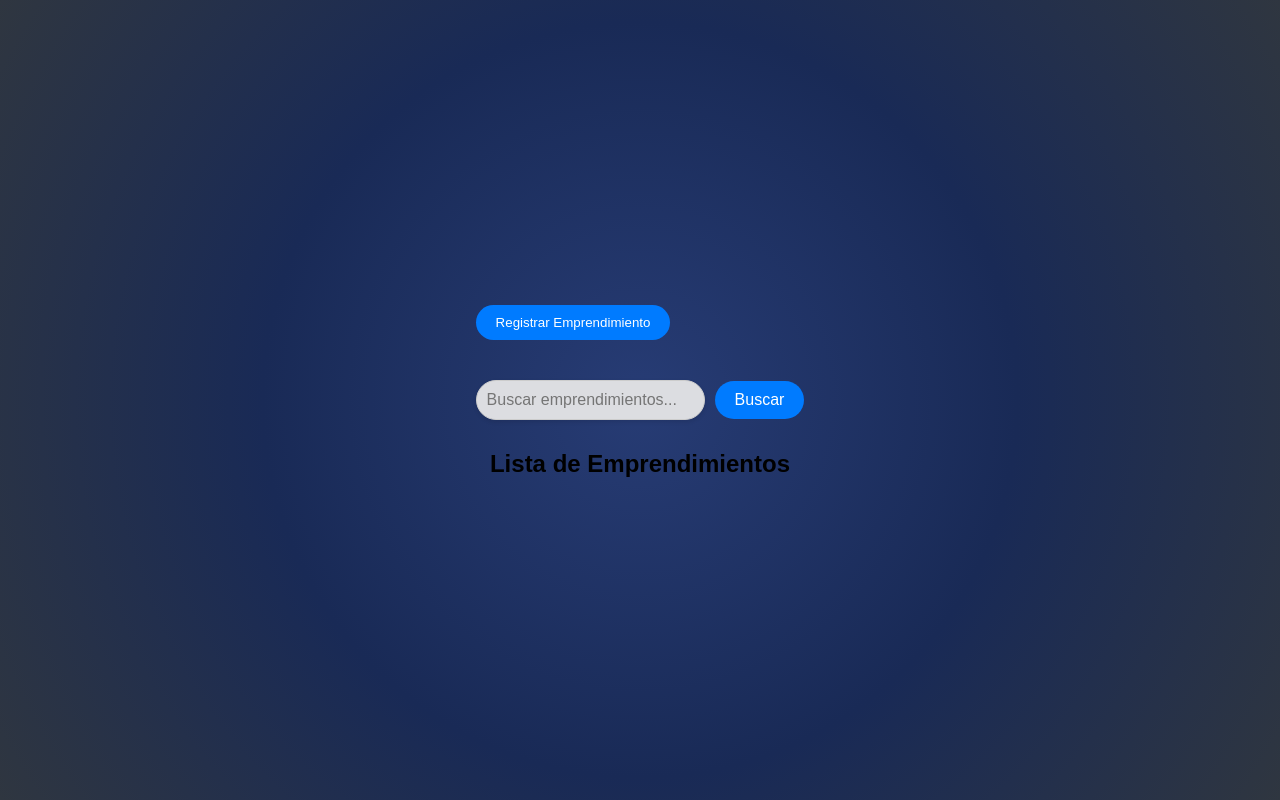
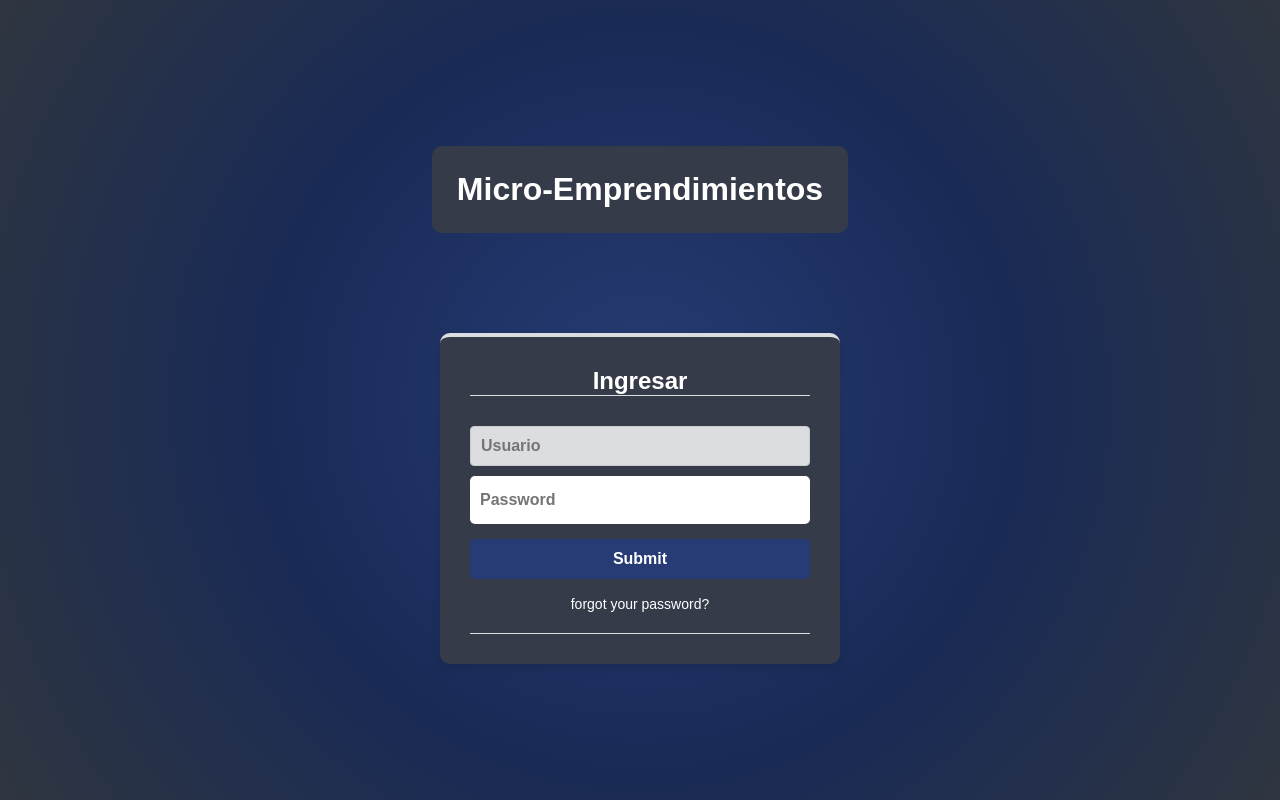
Before and after one commit to TP-Inge/Micro-Emprendimientos, a React (Vite) app: page / in a window 1280 px wide. Built offline with nearby package versions, Linux system fonts and the light colour scheme.

Commit message:
cambie el css del login

```diff
--- a/src/App.jsx
+++ b/src/App.jsx
@@ -3,19 +3,19 @@ import { useState } from "react";
 import { PantallaPrincipal } from "../src/components/PantallaPrincipal";
 
 function App() {
-  const [submit, setSubmit] = useState(true);
+  const [submit, setSubmit] = useState(false);
 
   const handleSubmit = () => {
 
     const nuevosEmprendimientos = [
       {
         id: Date.now().toString(),
-        nombre: "Emprendimiento 1",
-        telefono: "123456789",
-        correo: "emprendimiento1@ejemplo.com",
-        descripcion: "Descripción del emprendimiento 1.",
-        ubicacion: "Ubicación del emprendimiento 1",
-        vinculoOrganizacion: "Vínculo con la organización 1",
+        nombre: "Café Central",
+        telefono: "123-456-7890",
+        correo: "cafecentral@gmail.com",
+        descripcion: "Cafetería con ambiente acogedor y variedad de café.",
+        ubicacion: "Calle Principal 123, Ciudad, País",
+        vinculoOrganizacion: "https://www.cafecentral.com",
         coordenadas: {
           x: -34.6037,
           y: -58.3816
@@ -24,12 +24,12 @@ function App() {
       },
       {
         id: (Date.now() + 1).toString(),
-        nombre: "Emprendimiento 2",
-        telefono: "987654321",
-        correo: "emprendimiento2@ejemplo.com",
-        descripcion: "Descripción del emprendimiento 2.",
-        ubicacion: "Ubicación del emprendimiento 2",
-        vinculoOrganizacion: "Vínculo con la organización 2",
+        nombre: "Tienda de Ropa Fashion",
+        telefono: "987-654-3210",
+        correo: "info@tiendaropafashion.com",
+        descripcion: "Tienda de ropa para hombres y mujeres con las últimas tendencias de moda.",
+        ubicacion: "Avenida Comercial 456, Ciudad, País",
+        vinculoOrganizacion: "https://www.tiendaropafashion.com",
         coordenadas: {
           x: -34.522804,
           y: -58.700481
@@ -38,12 +38,12 @@ function App() {
       },
       {
         id: (Date.now() + 2).toString(),
-        nombre: "Emprendimiento 3",
-        telefono: "555666777",
-        correo: "emprendimiento3@ejemplo.com",
-        descripcion: "Descripción del emprendimiento 3.",
-        ubicacion: "Ubicación del emprendimiento 3",
-        vinculoOrganizacion: "Vínculo con la organización 3",
+        nombre: "Restaurante El Sabor",
+        telefono: "456-789-0123",
+        correo: "info@elsaborrestaurante.com",
+        descripcion: "Restaurante con una amplia carta de comida local e internacional.",
+        ubicacion: "Plaza Principal 789, Ciudad, País",
+        vinculoOrganizacion: "https://www.elsaborrestaurante.com",
         coordenadas: {
           x: -58.700481,
           y: -34.522804
--- a/src/css/login.css
+++ b/src/css/login.css
@@ -34,10 +34,10 @@
     border: none;
     margin-bottom: 15px;
     padding: 15px 10px;
-    background: #2f3640;
+    background: #ffffff;
     font-size: 16px;
     font-weight: bold;
-    color: white;
+    color: rgb(0, 0, 0);
     border-radius: 5px;
     outline: none;
   }
@@ -91,6 +91,4 @@
     border-radius: 10px;
     display: grid;
     padding: 25px;
-    width: 50%;
-    height: auto;
   }
```
